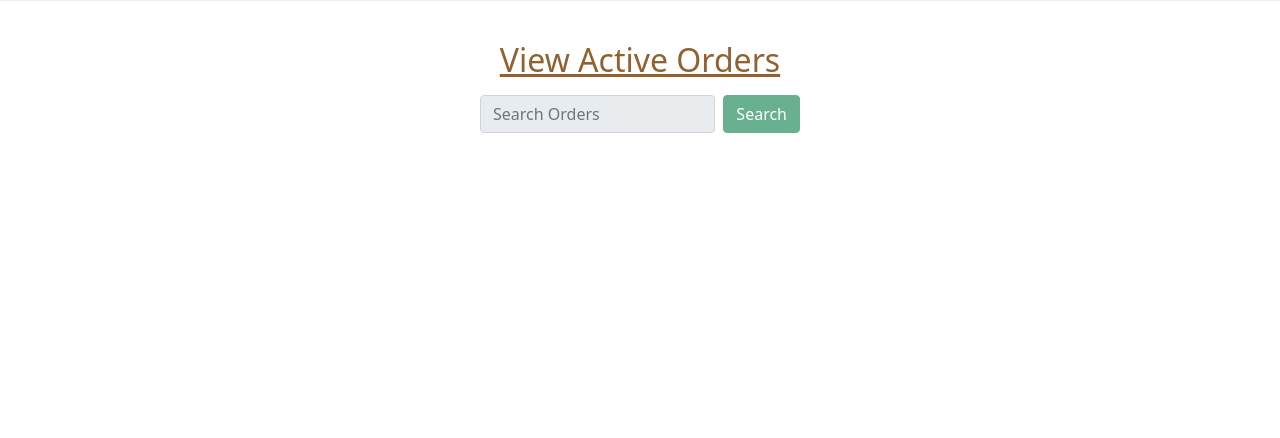
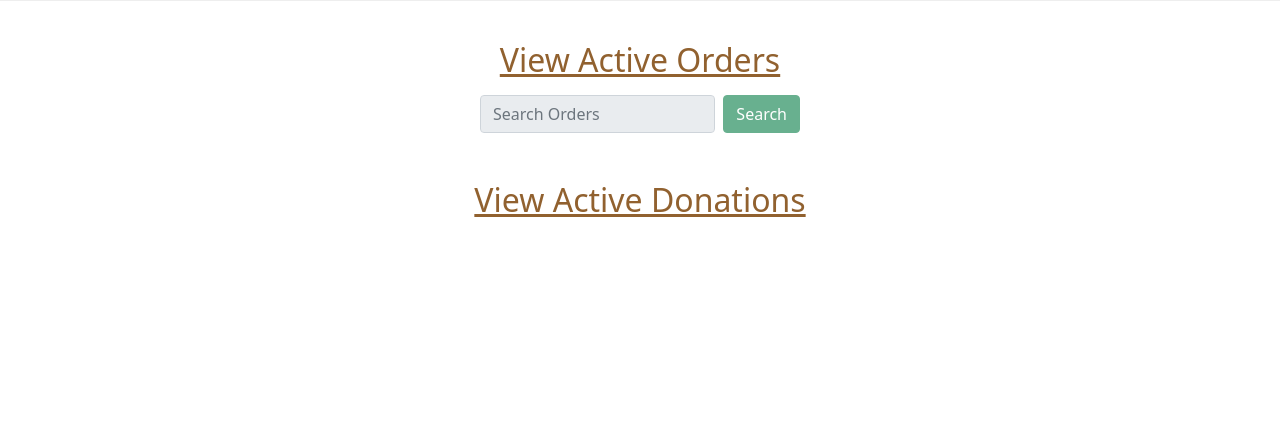
Before and after one commit to nandikajain/Khidmat, a Flask app: template templates/delivery.html in a window 1280 px wide. Shown: the part 362-800 px from the top of the page. Run offline with Flask 2, Linux system fonts and the light colour scheme; the template is opened without the code that fills it, so the values that code supplies are empty.

Commit message:
Delivery Worker Fixes

```diff
--- a/templates/delivery.html
+++ b/templates/delivery.html
@@ -29,7 +29,7 @@ Orders
 <div class="row m-0 p-4  mt-2">
 {% for i in x %}
 <div class = "col-md-4 col-12 p-3">
-	<div class="card h-100 m-auto " >
+	<div class="card h-100 m-auto mb-3" >
 	  <div class="card-body">
 	    <h5 class="card-title">{{i[0]}}</h5>
 	    <p class="card-text m-0">PickUp: {{i[1]}}</p>
@@ -42,9 +42,12 @@ Orders
 	</div>
 </div>
 {% endfor %}
+<h2 style="text-align: center;color:#91612F; text-decoration: underline;" class="mt-3">View Active Donations</h2>
+<div class="row m-0 p-4  mt-2">
+
 {% for i in y %}
-<div class = "col">
-	<div class="card" style="width: 18rem;">
+<div class = "col-md-4 col-12 p-3">
+	<div class="card  h-100 m-auto mb-3" >
 	  <div class="card-body">
 	    <h5 class="card-title">{{i[0]}}</h5>
 	    <p class="card-text">PickUp: {{i[1]}}</p>
@@ -56,4 +59,6 @@ Orders
 </div>
 {% endfor %}
 </div>
+</div>
+
 {% endblock %}
```
